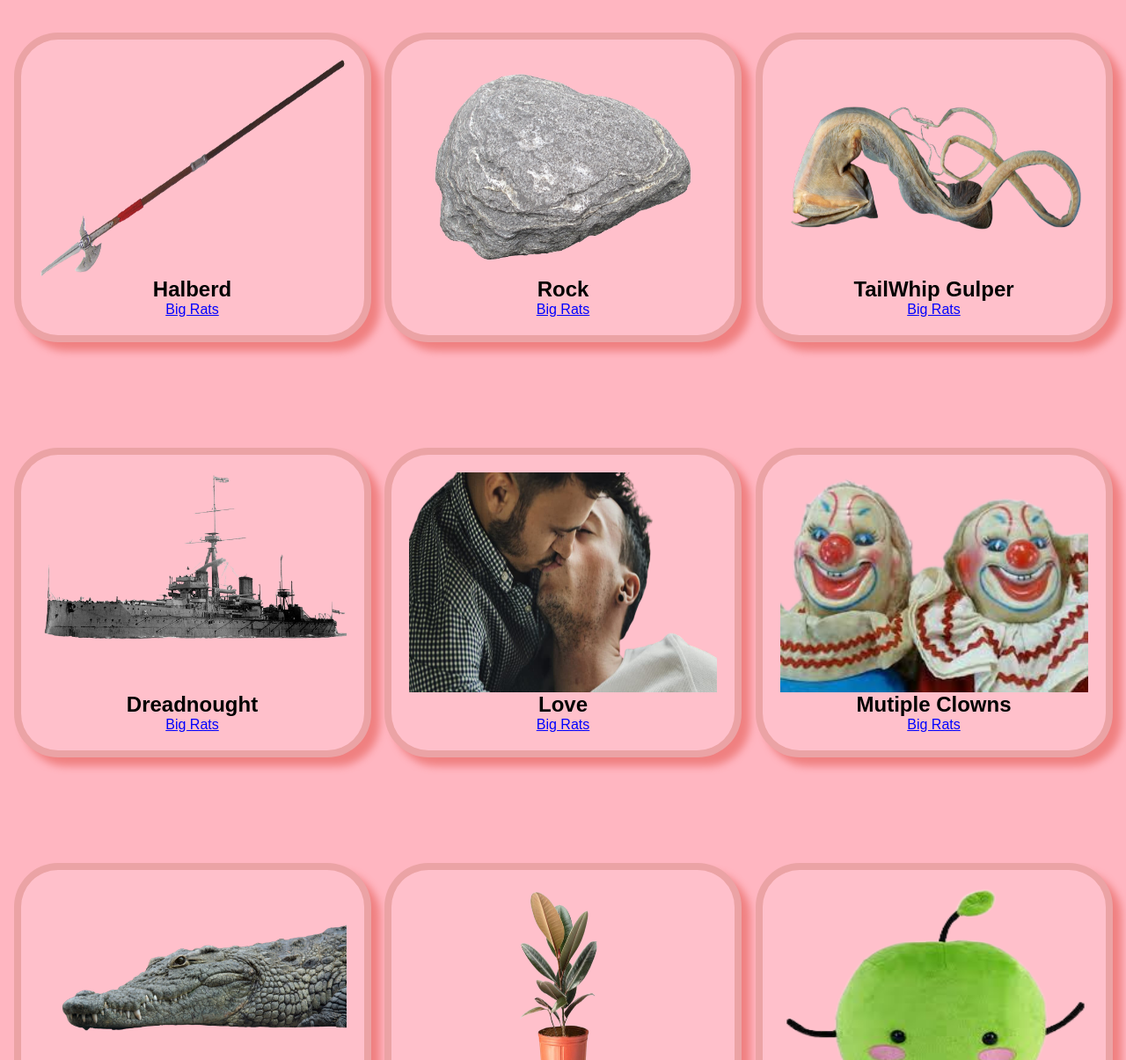
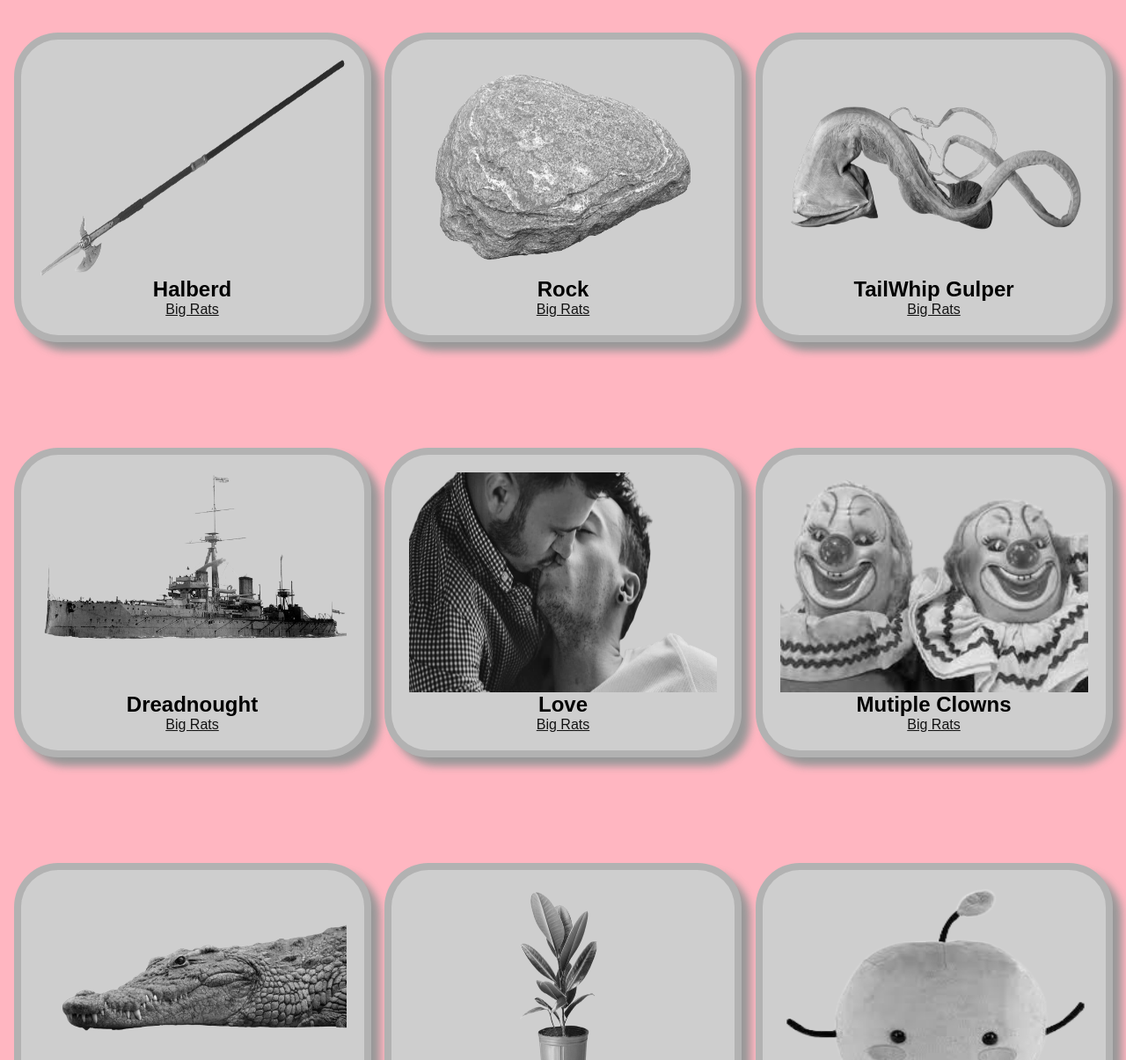
Before and after one commit to staten-island-tech/flex-box-gallery-RodentCoder, a plain HTML site: page index.html in a window 1280 px wide. Shown: the part 275-1480 px from the top of the page at 88% size. Drawn offline with Linux system fonts and the light colour scheme.

Commit message:
KOKOAKODKAOKDOASk

```diff
--- a/index.html
+++ b/index.html
@@ -13,55 +13,55 @@
 
     <div class="Gallery">
 
-      <div class="card">
+      <div class="card cc">
         <img class="image" src="Halberg.png" />
         <h2>Halberd</h2>
         <a class="link" href="https://en.wikipedia.org/wiki/Rat">Big Rats</a>
       </div>
 
-      <div class="card">
+      <div class="card cc">
         <img class="image" src="Rock.png" />
         <h2>Rock</h2>
         <a class="link" href="https://en.wikipedia.org/wiki/Rat">Big Rats</a>
       </div>
 
-      <div class="card">
+      <div class="card cc">
         <img class="image" src="TailWhip Gulper .png" />
         <h2>TailWhip Gulper</h2>
         <a class="link" href="https://en.wikipedia.org/wiki/Rat">Big Rats</a>
       </div>
 
-      <div class="card">
+      <div class="card ccw">
         <img class="image" src="Dreadnought.png " />
         <h2>Dreadnought</h2>
         <a class="link" href="https://en.wikipedia.org/wiki/Rat">Big Rats</a>
       </div>
 
-      <div class="card">
+      <div class="card ccw">
         <img class="image" src="Love.png" />
         <h2>Love</h2>
         <a class="link" href="https://en.wikipedia.org/wiki/Rat">Big Rats</a>
       </div>
 
-      <div class="card">
+      <div class="card ccw">
         <img class="image" src="Clowns.png" />
         <h2>Mutiple Clowns</h2>
         <a class="link" href="https://en.wikipedia.org/wiki/Rat">Big Rats</a>
       </div>
 
-      <div class="card">
+      <div class="card flip">
         <img class="image" src="Croc.png" />
         <h2>Crocodile</h2>
         <a class="link" href="https://en.wikipedia.org/wiki/Rat">Big Rats</a>
       </div>
 
-      <div class="card">
+      <div class="card flip">
         <img class="image" src="plant.png" />
         <h2>Plant</h2>
         <a class="link" href="https://en.wikipedia.org/wiki/Rat">Big Rats</a>
       </div>
 
-      <div class="card">
+      <div class="card flip">
         <img class="image" src="PLEASEWORK.png" />
         <h2>Junimo</h2>
         <a class="link" href="https://en.wikipedia.org/wiki/Rat">Big Rats</a>
--- a/style.css
+++ b/style.css
@@ -38,6 +38,7 @@ body {
   padding: 20px;
   box-shadow: 10px 10px 10px lightcoral;
   transition: all 1s;
+  filter: grayscale(100%);
 }
 
 .image {
@@ -50,8 +51,19 @@ body {
 }
 
 .card:hover {
+  filter: grayscale(0);
+}
+.cc:hover {
   transform: scale(1.5) rotate(360deg);
   animation: fade 1s;
+}
+.ccw:hover {
+  transform: scale(1.5) rotate(-360deg);
+  animation: fade 1s;
+}
+
+.flip:hover {
+  transform: scale(1.5);
 }
 
 @keyframes rotation {
```
